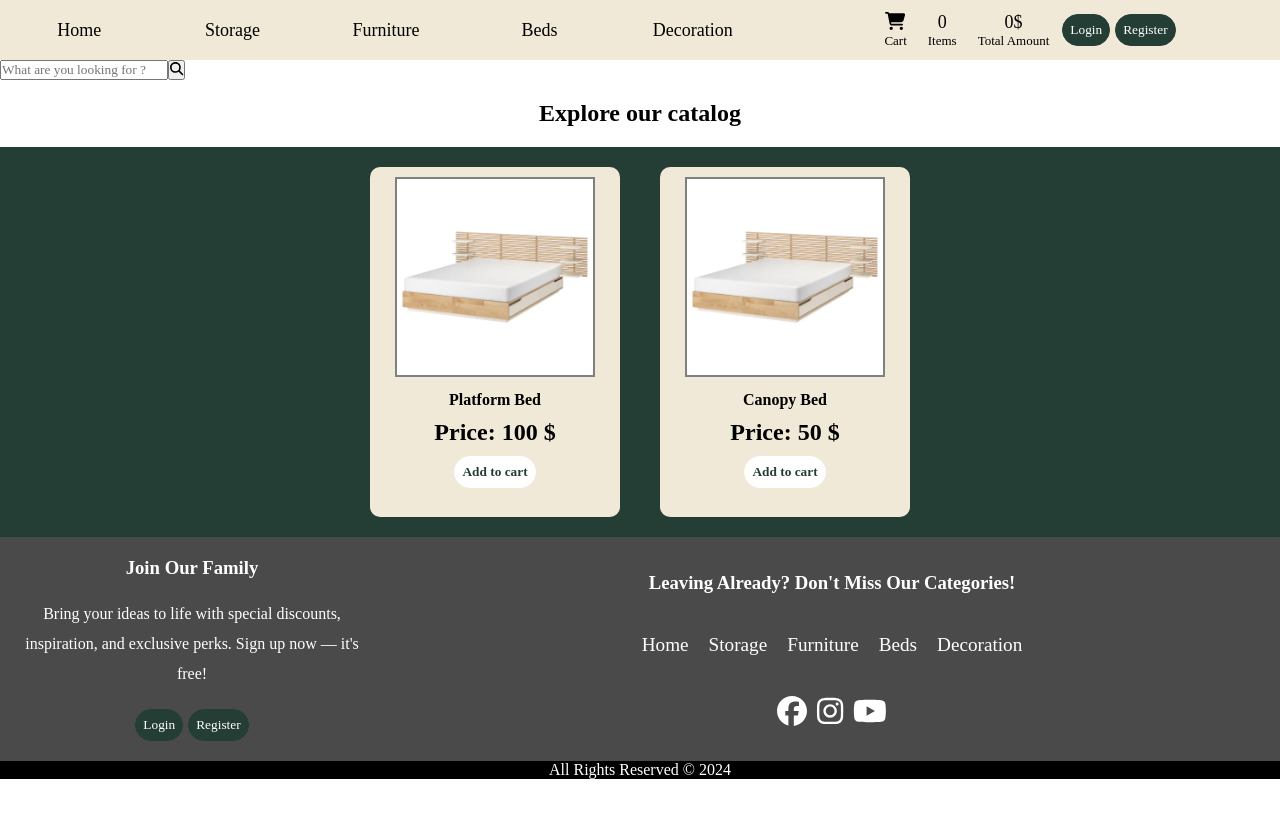
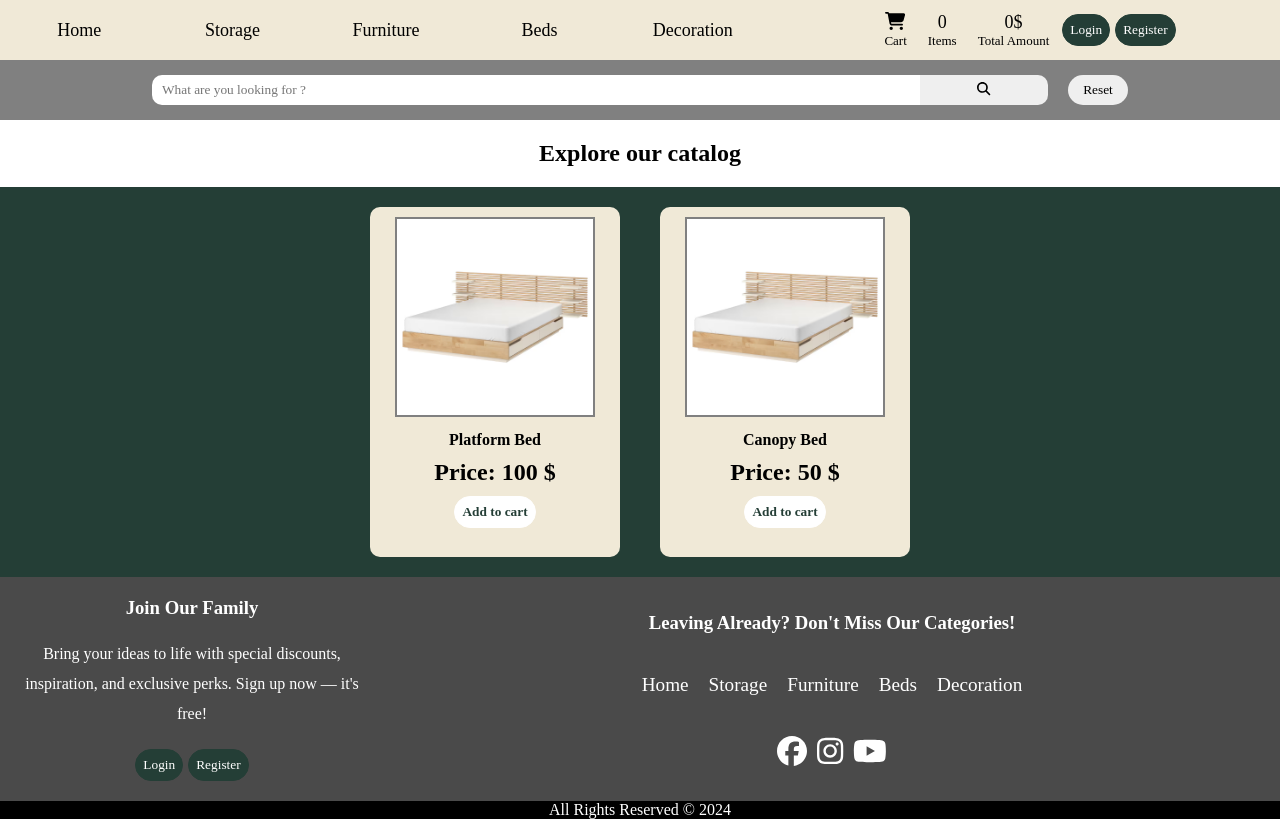
Before and after one commit to AlikBook/web_project_poland, a Vue app in the folder home_decoration_page/: page /storage in a window 1280 px wide. Built offline with nearby package versions, Linux system fonts and the light colour scheme.

Commit message:
Style added to searchbar

```diff
--- a/home_decoration_page/src/components/Search_bar.vue
+++ b/home_decoration_page/src/components/Search_bar.vue
@@ -1,10 +1,47 @@
 <template>
     <div class="Search">
             <input v-model="search_text" type="text" name="" id="" placeholder="What are you looking for ?">
-            <button @click="emit_search"><font-awesome-icon :icon="['fas', 'magnifying-glass']" /></button>
+            <button class="Search_button" @click="emit_search"><font-awesome-icon :icon="['fas', 'magnifying-glass']" /></button>
+            <button class="Search_Reset">Reset</button>
     </div>
 </template>
+<style scoped>
+    .Search{
+        background-color: gray;
+        width: 100%;
+        height: 60px;
+        display: flex;
+        justify-content: center;
+        align-items: center;
+        gap: 0;
+    }
+    .Search input[type="text"]{
+        width: 60%;
+        height: 50%;
+        border-radius: 10px 0 0 10px;
+        border: none;
+        padding-left: 10px;
+        outline: none;
 
+    }
+
+    .Search input[type="text"]:focus{
+        border: none;
+    }
+    .Search_button{
+        width: 10%;
+        height: 50%;
+        border: none;
+        border-radius: 0 10px 10px 0;
+    }
+    .Search_Reset{
+        width: 60px;
+        margin-left: 20px;
+        height: 50%;
+        border-radius: 20px;
+        border: none
+    }
+</style>
 <script>
 
   export default {
```
